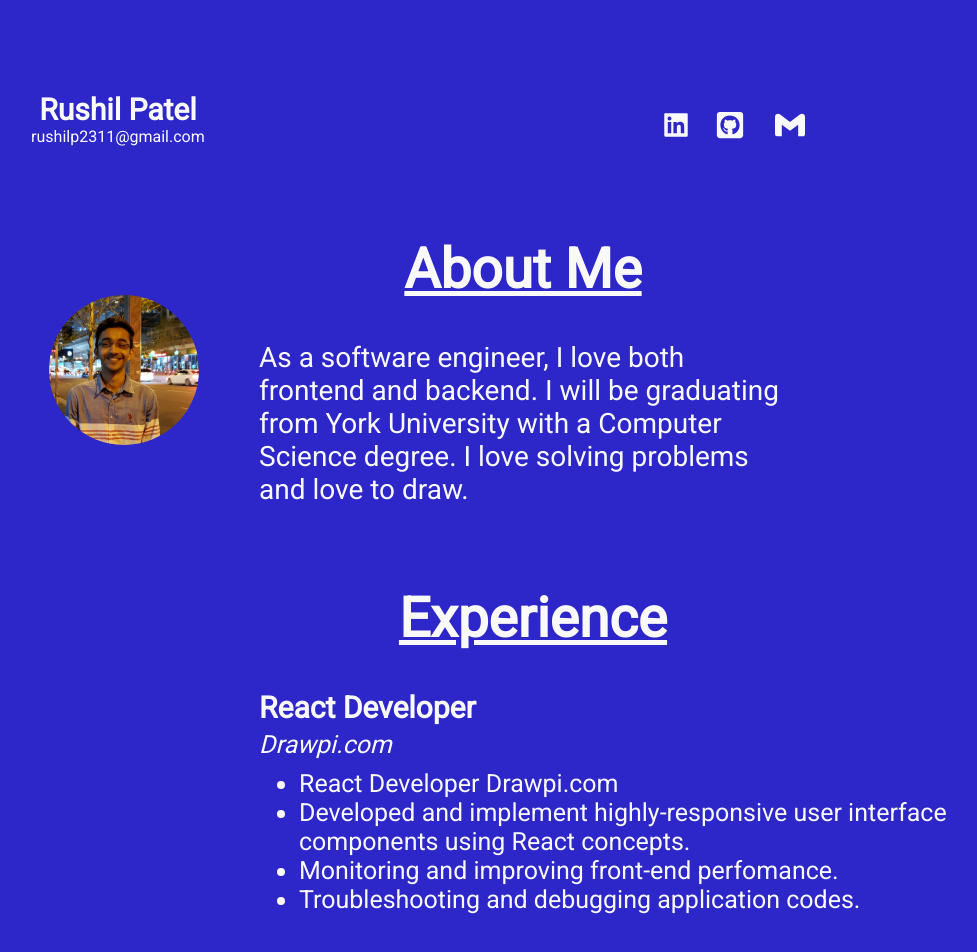
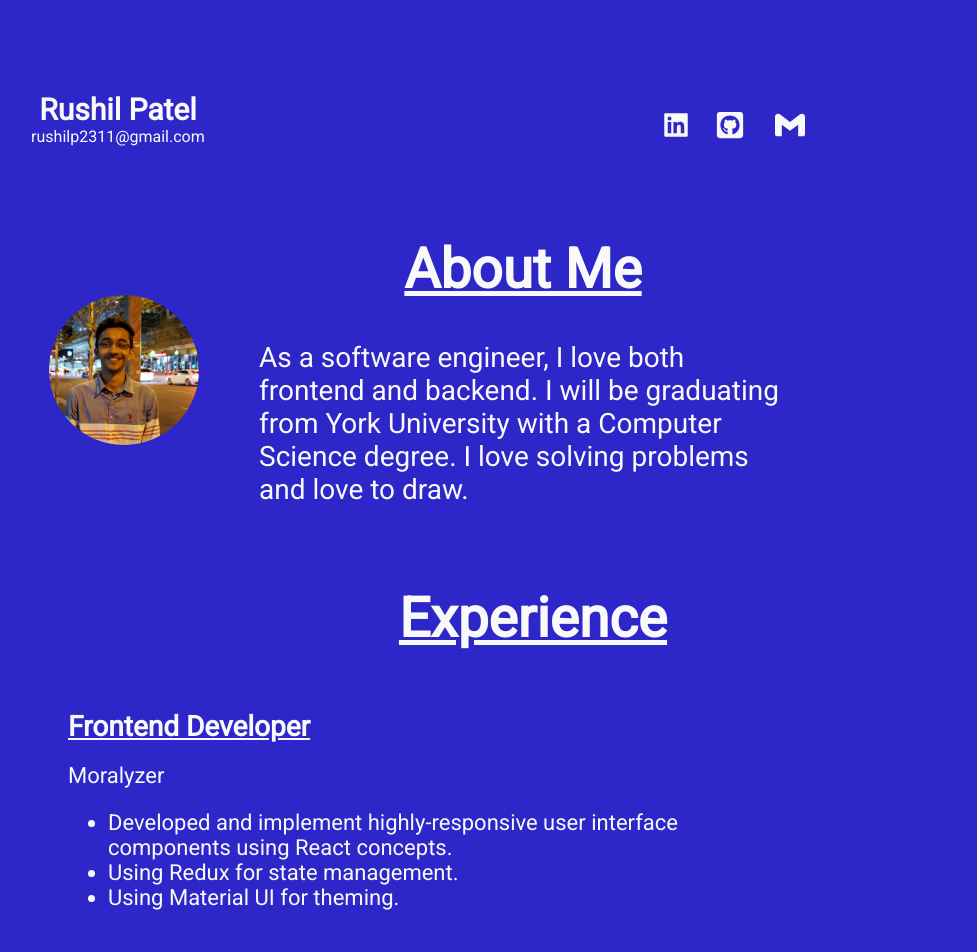
Before and after one commit to rushilp2311/portfolio-site, a Next.js app: page /about in a window 1280 px wide. Shown: the top 952 px of the page, without its empty margins (222-1199 px from the left). Built offline with nearby package versions, Linux system fonts and the light colour scheme.

Commit message:
Experience Added

```diff
--- a/pages/about.jsx
+++ b/pages/about.jsx
@@ -70,11 +70,24 @@ const About = () => {
         </div>
         <div className="experience-section">
           <p>Experience</p>
-          <p>React Developer</p>
-          <p>Drawpi.com</p>
-          <p>
-            <ul>
-              <li>React Developer Drawpi.com</li>
+          <div className="job">
+            <p className="job__title">Frontend Developer</p>
+            <p className="company__name">Moralyzer</p>
+
+            <ul className="job__points">
+              <li>
+                Developed and implement highly-responsive user interface
+                components using React concepts.
+              </li>
+              <li> Using Redux for state management.</li>
+              <li> Using Material UI for theming.</li>
+            </ul>
+          </div>
+          <div className="job">
+            <p className="job__title">React Developer</p>
+            <p className="company__name">Drawpi.com</p>
+
+            <ul className="job__points">
               <li>
                 Developed and implement highly-responsive user interface
                 components using React concepts.
@@ -82,7 +95,7 @@ const About = () => {
               <li> Monitoring and improving front-end perfomance.</li>
               <li> Troubleshooting and debugging application codes.</li>
             </ul>
-          </p>
+          </div>
         </div>
         <div className="skills-section">
           <p className="skills-heading">Skills</p>
--- a/styles/_about.scss
+++ b/styles/_about.scss
@@ -47,6 +47,7 @@
       width: 100%;
       font-size: 18px;
     }
+
     p:nth-child(1) {
       margin-top: 30px;
       font-size: 35px;
@@ -55,22 +56,23 @@
       text-align: center;
       text-decoration: underline;
     }
-    p:nth-child(2) {
-      margin-top: 25px;
+    .job {
+      margin-top: 50px;
+      max-width: 700px;
+      p {
+        margin: 0 !important;
+        padding: 0 !important;
         text-align: left;
-      font-size: 25px;
-      font-weight: 700;
       }
-    p:nth-child(3) {
-      margin-top: 5px;
-      font-size: 20px;
-      font-style: italic;
+      .job__title {
+        margin-bottom: 20px !important;
+        font-size: 28px !important;
       }
-    p:nth-child(4) {
-      text-align: left;
-      margin-top: 10px;
-      ul {
-        margin-top: 0px;
+      .job__points {
+        font-size: 22px;
+      }
+      .company__name {
+        font-size: 22px;
       }
     }
   }
@@ -162,23 +164,20 @@
         margin-top: 30px;
         font-size: 55px;
       }
-      p:nth-child(2) {
-        margin-top: 30px;
+      .job {
+        margin-top: 50px;
+        width: 700px;
+        p {
+          margin: 0 !important;
+          padding: 0 !important;
           text-align: left;
-        font-size: 30px;
-        font-weight: 700;
         }
-      p:nth-child(3) {
-        margin-top: 5px;
-        font-size: 25px;
-        font-style: italic;
+        .job__title {
+          margin-bottom: 20px !important;
+          font-size: 28px !important;
         }
-      p:nth-child(4) {
-        text-align: left;
-        margin-top: 10px;
-        ul {
-          margin: 0px;
-          font-size: 25px;
+        .job__points {
+          font-size: 22px;
         }
       }
     }
```
Lines whose indentation alone changed are shown as unchanged.
